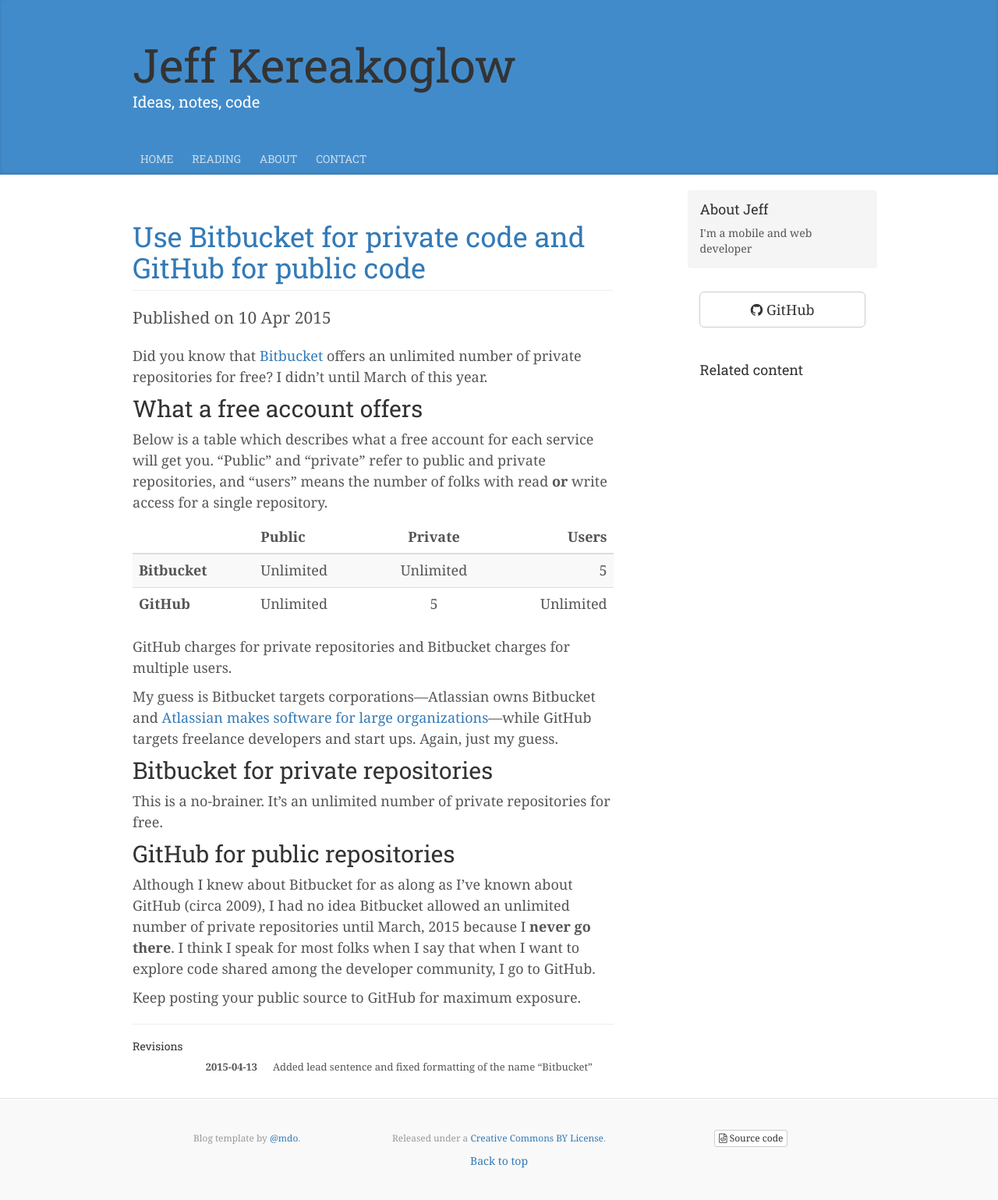
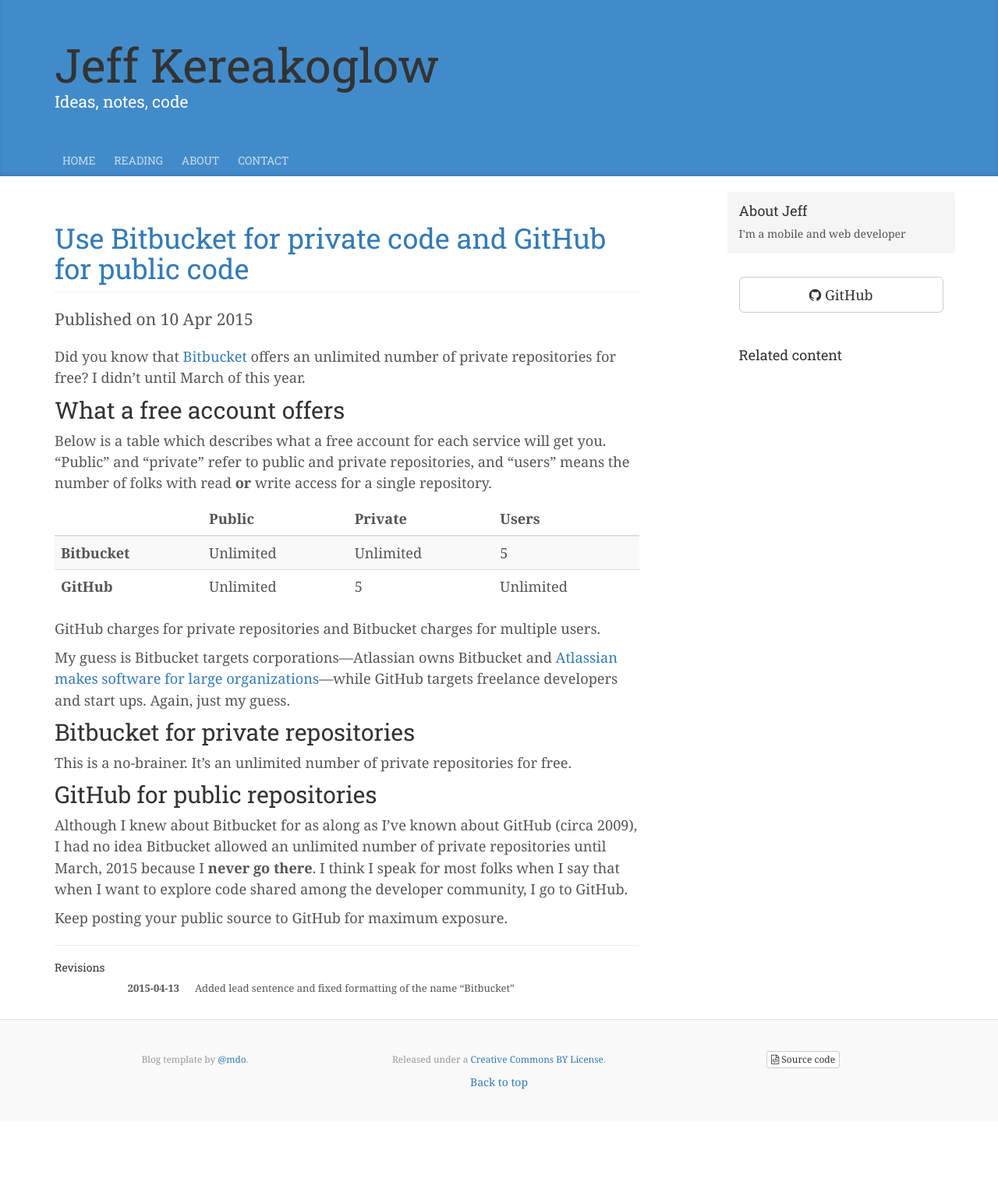
Before and after one commit to jkereako/jkereako.github.io, a Jekyll site: the page built from _posts/2015-04-10-use-bitbucket-for-private-code-and-github-for-public-code.md, in a window 1280 px wide. Shown: the whole page at 78% size. Built offline with Jekyll 4.4.1, drawn with Linux system fonts in a browser that asks for light colours; nearby versions of some CDN libraries; after the commit the page ends 1438 px from its top, so only the background shows below that.

Commit message:
Fix: responsive elements
Portions of the blog were not mobile-friendly, so media queries were used to
apply styles to desktops only.

```diff
--- a/_includes/footer.html
+++ b/_includes/footer.html
@@ -1,4 +1,4 @@
-<footer class="blog-footer">
+<footer class="blog-footer text-center">
   <div class="container">
     <div class="row">
       <div class="col-xs-6 col-sm-4">
--- a/_layouts/default.html
+++ b/_layouts/default.html
@@ -77,6 +77,8 @@
   <body itemscope itemtype="http://schema.org/WebPage">
     <div class="blog-masthead">
       <div class="container">
+        <div class="row">
+          <div class="col-xs-12">
             <div class="blog-header">
               <h1 class="blog-title">{{ site.title }}</h1>
               <p class="lead blog-description">
@@ -85,6 +87,8 @@
             </div>
             {% include navigation.html %}
           </div>
+        </div><!-- /.row -->
+      </div><!-- /.container -->
     </div>
 
     <div class="container main">
--- a/_posts/2015-04-10-use-bitbucket-for-private-code-and-github-for-public-code.md
+++ b/_posts/2015-04-10-use-bitbucket-for-private-code-and-github-for-public-code.md
@@ -17,7 +17,7 @@
 
 {:.table .table-striped}
 |              | Public    | Private   |    Users     |
-|:-------------|:----------|:---------:|-------------:|
+|--------------|-----------|-----------|--------------|
 |**Bitbucket** | Unlimited | Unlimited |  5           |
 |**GitHub**    | Unlimited | 5         |  Unlimited   |
 
--- a/assets/stylesheets/stylesheet.scss
+++ b/assets/stylesheets/stylesheet.scss
@@ -60,14 +60,17 @@
 .h6 {
 	@extend %extend_1;
 }
-@media(min-width: 1200px) {
-	.container {
-		width: 970px;
-	}
-}
 
 .container.main {
   margin-top: 20px;
+}
+
+.blog-main {
+	@media (min-width: 992px) {
+		font-size: 1.3em;
+		line-height: 1.5;
+	}
+
 }
 
 .blog-masthead {
@@ -92,25 +95,27 @@
 		text-decoration: none;
 	}
 }
+
 .blog-header {
 	padding-top: 20px;
 	padding-bottom: 20px;
 }
+
 .blog-title {
-	margin-top: 30px;
-	margin-bottom: 0;
-	font-size: 60px;
-	font-weight: normal;
+	@media (min-width: 992px) {
+		margin-top: 30px;
+		margin-bottom: 0;
+		font-size: 4.3em;
+		font-weight: normal
+	}
 }
+
 .blog-description {
-	font-size: 20px;
+	font-size: 1.5em;
 	color: $white;
 	font-family: $title_font;
 }
-.blog-main {
-	font-size: 18px;
-	line-height: 1.5;
-}
+
 .sidebar-module {
 	padding: 15px;
 	margin: 0 -15px 15px;
@@ -141,17 +146,7 @@
 		border-radius: 30px;
 	}
 }
-.blog-post {
-	margin-bottom: 60px;
-}
-.blog-post-title {
-	margin-bottom: 5px;
-	font-size: 40px;
-}
-.blog-post-meta {
-	margin-bottom: 20px;
-	color: $color_mountain_mist_approx;
-}
+
 .blog-footer {
 	padding: 40px 0;
 	color: $color_mountain_mist_approx;
```
Lines whose indentation alone changed are shown as unchanged.
